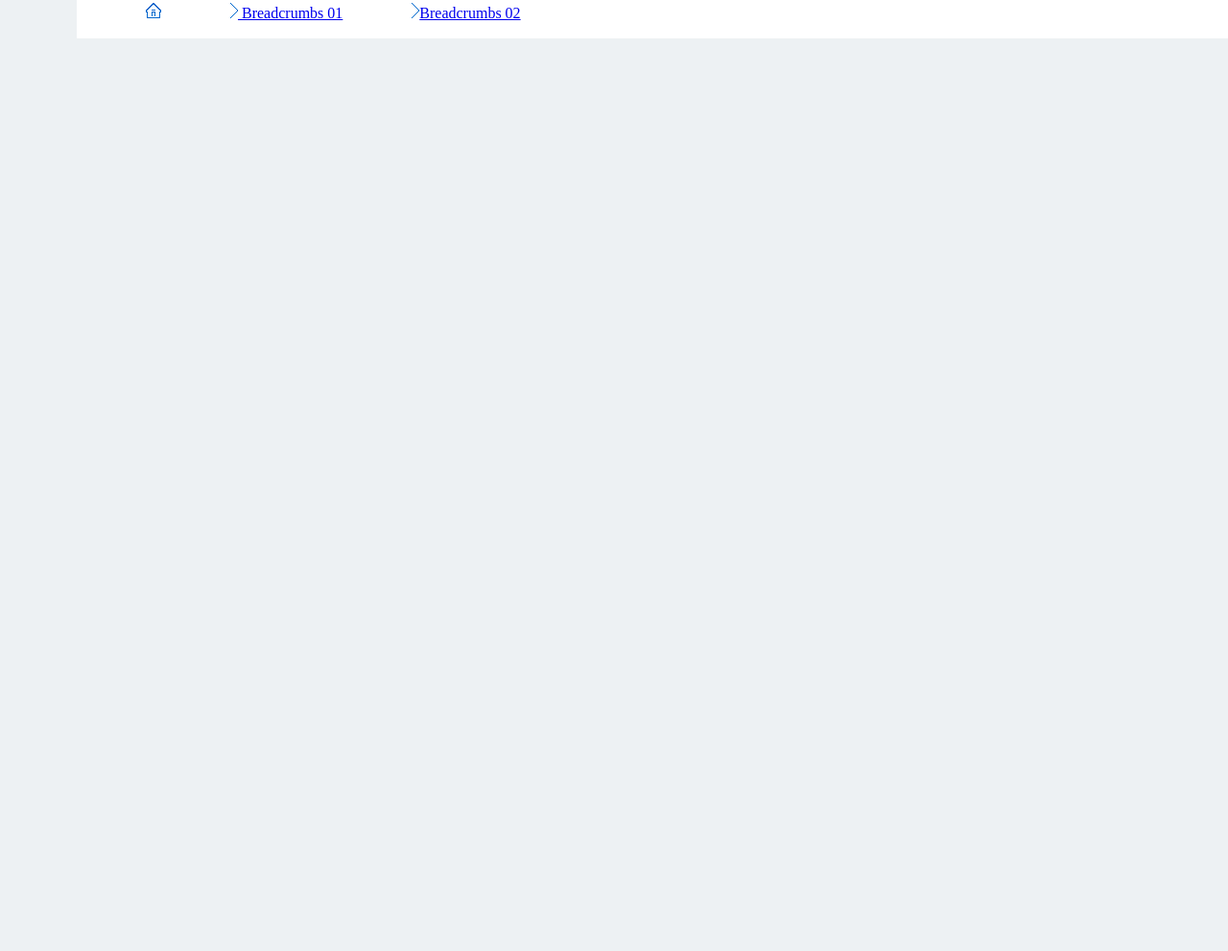
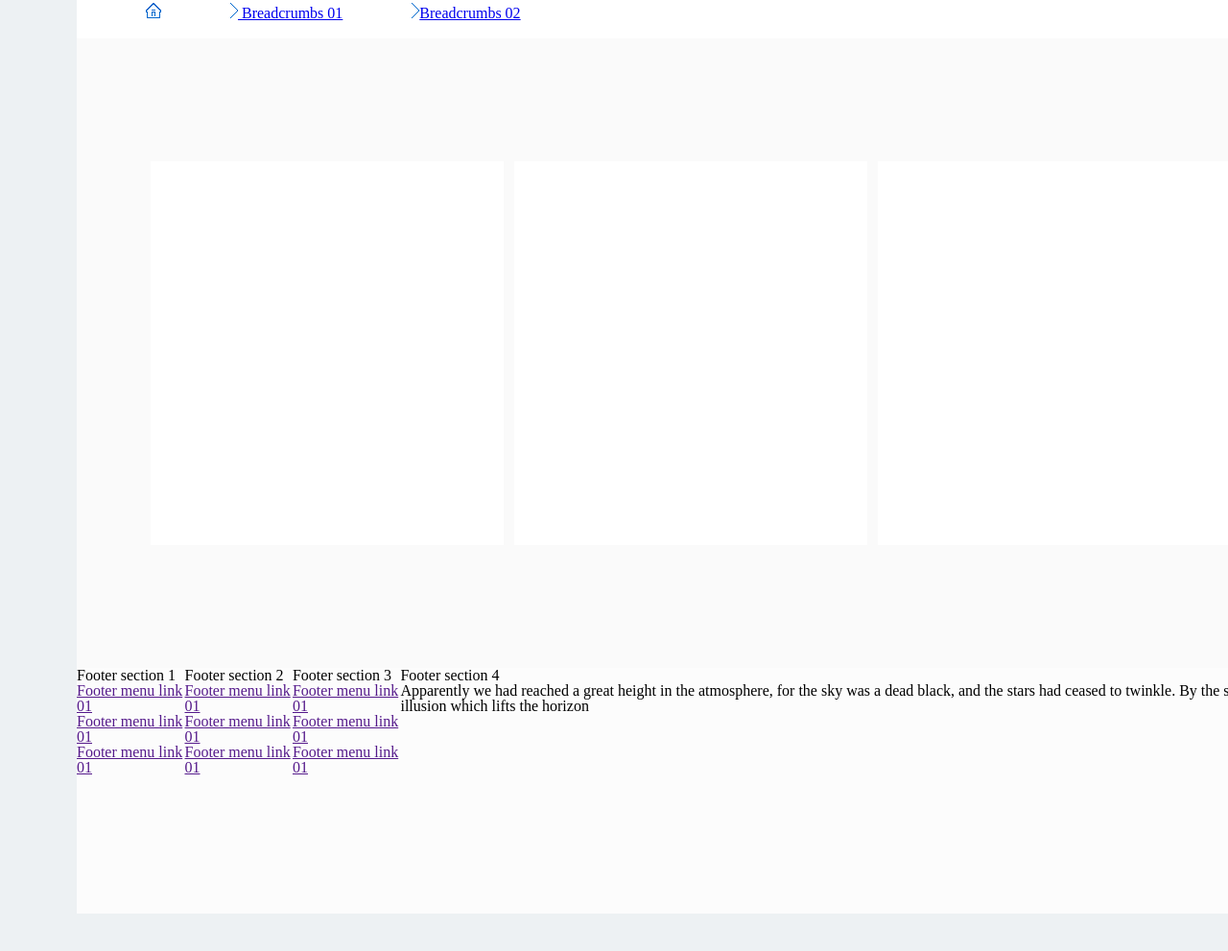
Before and after one commit to KovalenkoMaxim010185/html_course, a plain HTML site: page kovalenko_maxim-hw4/index.html in a window 1280 px wide. Shown: the part 349-1340 px from the top of the page at 96% size. Drawn offline with Linux system fonts and the light colour scheme.

Commit message:
переход к футеру

```diff
--- a/kovalenko_maxim-hw4/index.html
+++ b/kovalenko_maxim-hw4/index.html
@@ -6,7 +6,10 @@
     <meta name="viewport" content="width=device-width, initial-scale=1.0" />
     <link rel="stylesheet" href="./styles/reset.css" />
     <link rel="stylesheet" href="./styles/slyle.css" />
-    <link href="https://fonts.googleapis.com/css2?family=Roboto:wght@500&display=swap" rel="stylesheet">
+    <link
+      href="https://fonts.googleapis.com/css2?family=Roboto:wght@500&display=swap"
+      rel="stylesheet"
+    />
     <title>Kovalenko Maxim HW4</title>
   </head>
   <body>
@@ -26,18 +29,70 @@
           </ul>
         </div>
         <div class="banner">
-            <div class="title">
+          <div class="title">
             <h1>Heading title</h1>
             <h2>Heading subtitle text</h2>
           </div>
         </div>
         <div class="breadcrumbs">
+          <ul>
+            <li>
+              <a href="#"
+                ><img src="./icons/Home.png" alt="Home" title="Home"
+              /></a>
+            </li>
+            <li>
+              <a href="#"
+                ><img src="./icons/arrow.png" alt="" /> Breadcrumbs 01</a
+              >
+            </li>
+            <li>
+              <a href="#"
+                ><img src="./icons/arrow.png" alt="" />Breadcrumbs 02</a
+              >
+            </li>
+          </ul>
+        </div>
+      </div>
+      <div class="main">
+        <div class="main-block"></div>
+        <div class="main-block"></div>
+        <div class="main-block"></div>
+      </div>
+      <div class="footer">
+        <div>
+          <ul>
+            <li class="footer-section">Footer section 1</li>
+            <li><a href="">Footer menu link 01</a></li>
+            <li><a href="">Footer menu link 01</a></li>
+            <li><a href="">Footer menu link 01</a></li>
+          </ul>
+        </div>
+        <div>
             <ul>
-                <li><a href="#"><img src="./icons/Home.png" alt="Home" title="Home"></a></li>
-                <li><a href="#"><img src="./icons/arrow.png" alt=""> Breadcrumbs 01</a></li>
-                <li><a href="#"><img src="./icons/arrow.png" alt="">Breadcrumbs 02</a></li>
-            </ul>
+              <li class="footer-section">Footer section 2</li>
+            <li><a href="">Footer menu link 01</a></li>
+            <li><a href="">Footer menu link 01</a></li>
+            <li><a href="">Footer menu link 01</a></li>
+          </ul>
         </div>
+        <div>
+          <ul>
+            <li class="footer-section">Footer section 3</li>
+            <li><a href="">Footer menu link 01</a></li>
+            <li><a href="">Footer menu link 01</a></li>
+            <li><a href="">Footer menu link 01</a></li>
+          </ul>
+        </div>
+        <div>
+          <ul>
+            <li class="footer-section">Footer section 4</li>
+          <p>Apparently we had reached a great height in the atmosphere, for the sky was a dead black, and the stars had ceased to twinkle. By the same illusion which lifts the horizon</p>
+          </ul>
+        </div>
+        </div>
+
+        </ul>
       </div>
     </div>
   </body>
--- a/kovalenko_maxim-hw4/styles/slyle.css
+++ b/kovalenko_maxim-hw4/styles/slyle.css
@@ -1,3 +1,6 @@
+* {
+    position: relative;
+}
 body {
     width: 1440px;
     height: 3264px;
@@ -25,6 +28,7 @@ body {
 .nav-menu li {
     float: right;
     width: 120px;
+
 }
 .nav-menu a {
    width: 120px;
@@ -84,3 +88,24 @@ button {
     float: left;
     padding-left: 72px;
 }
+.main {
+    padding: 64px 72px;
+    background-color: #FAFAFA;
+    height: 528px;
+    display: flex;
+    justify-content: space-around;
+    align-items: center;
+
+}
+.main-block {
+    width: 368px;
+    height: 400px;
+    background-color: #FFFFFF;
+
+}
+.footer {
+    display: flex;
+    background-color: #FCFCFC;
+    height: 256px;
+    justify-content: space-evenly;
+}
```
